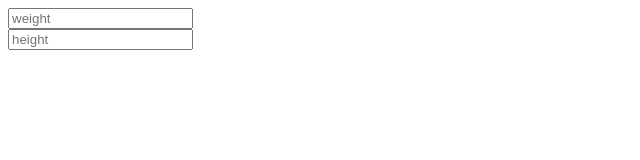
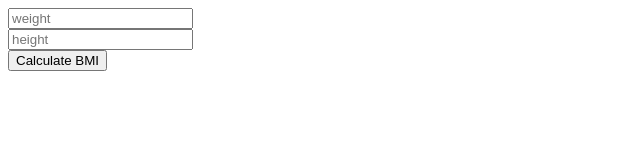
Before and after one commit to jellevanderschaaf/BMI-Routing, a plain HTML site: page index.html in a window 1280 px wide. Shown: the whole page, without its empty margins (0-640 px from the left). Drawn offline with Linux system fonts and the light colour scheme.

Commit message:
Added a calculate BMI button to the form.

```diff
--- a/index.html
+++ b/index.html
@@ -12,7 +12,7 @@
 
         <input type="text" name="weight" placeholder="weight"><br>
         <input type="text" name="height" placeholder="height"><br>
-
+        <button type="submit" name="submit">Calculate BMI</button>
     </form>
 
 </body>
```
